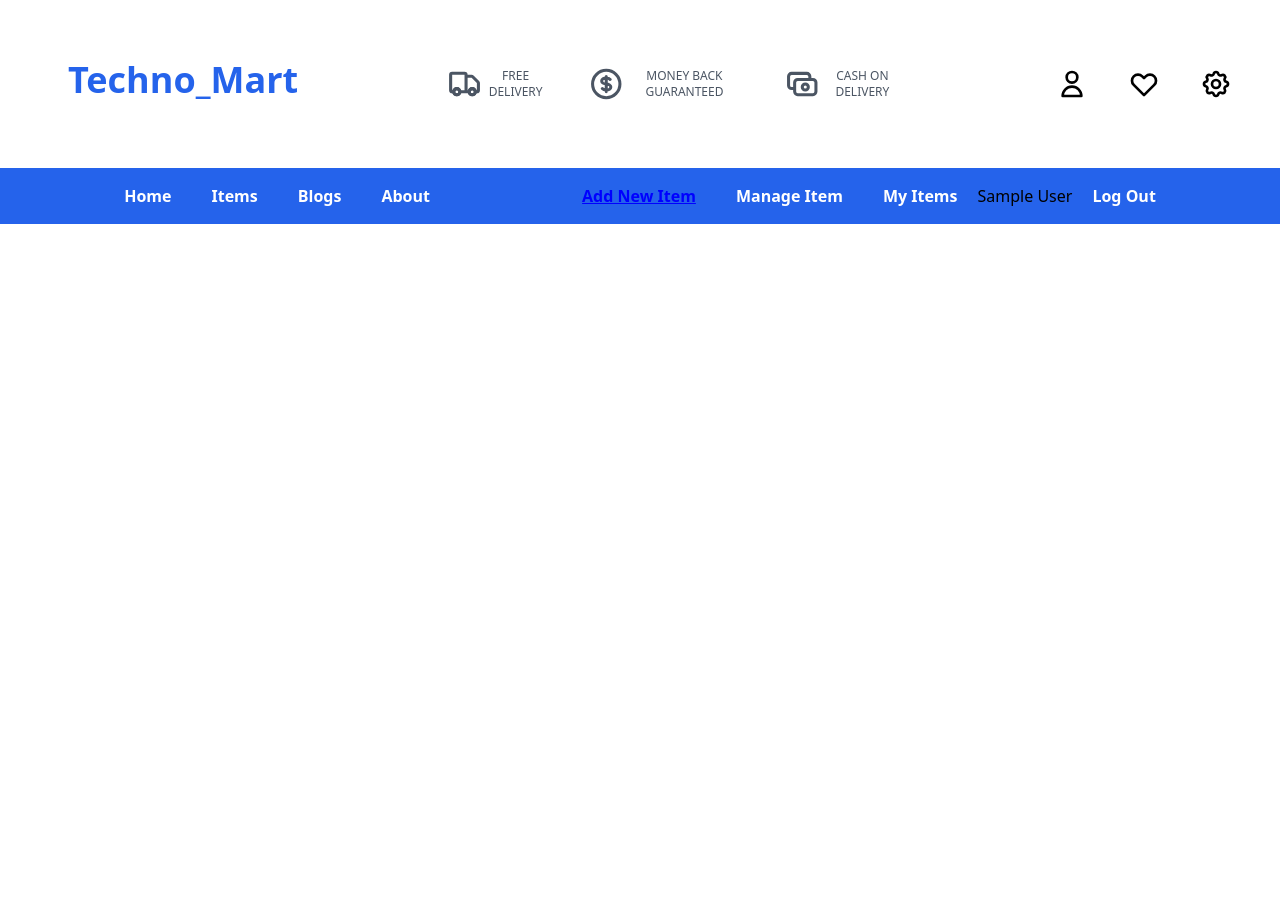
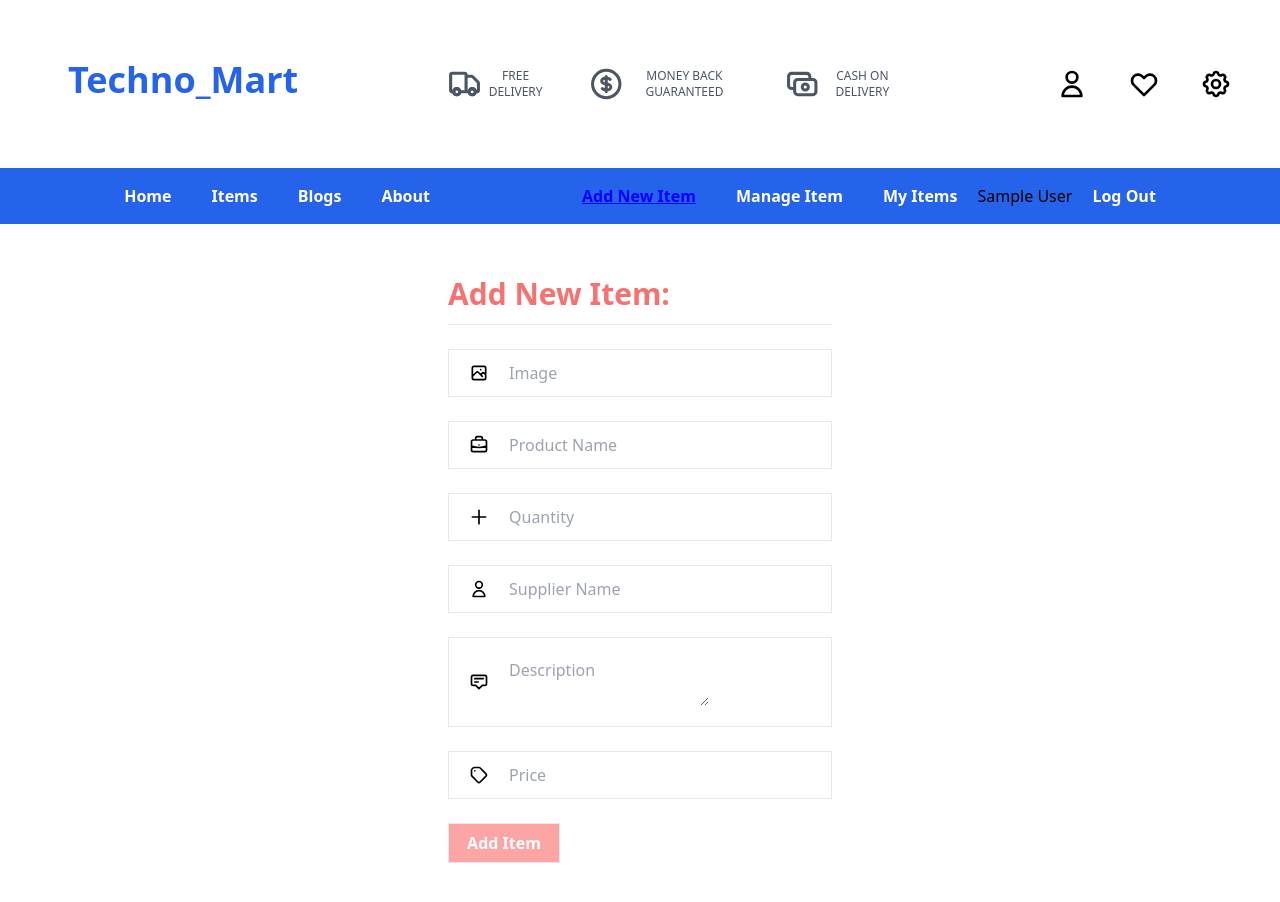
Before and after one commit to HasanAhamed1/techno_mart, a React (Create React App) app: page /additem in a window 1280 px wide. Before the commit the page ends 800 px from the top, so only its background shows below. Built offline with nearby package versions, Linux system fonts and the light colour scheme; no server answers; sample sign-in values are in the browser's storage.

Commit message:
additems

```diff
--- a/src/Component/AddItem/AddItem.js
+++ b/src/Component/AddItem/AddItem.js
@@ -1,11 +1,65 @@
-import React from 'react';
+import { AnnotationIcon, BriefcaseIcon, PhotographIcon, PlusCircleIcon, PlusIcon, TagIcon, UserIcon } from "@heroicons/react/outline";
+import React from "react";
+import { useForm } from "react-hook-form";
 
 const AddItem = () => {
-    return (
-        <div>
+  const { register, handleSubmit } = useForm();
+  const onSubmit = (data) => {
+    console.log(data);
+    const url = `http://localhost:5000/item`;
+    fetch(url, {
+      method: "POST",
+      headers: {
+        "content-type": "application/json",
+      },
+      body: JSON.stringify(data),
+    })
+      .then((res) => res.json())
+      .then((result) => {
+        console.log(result);
+      });
+  };
+  return (
+    <div className="grid justify-center m-10">
+        <h1 className="my-3 text-3xl font-bold text-red-400">Add New Item:</h1>
+        <hr />
+        <br />
+      <form onSubmit={handleSubmit(onSubmit)}>
+          <div className="flex items-center h-12 w-96 border p-5">
+              <PhotographIcon className="h-5 w-5 mr-5"></PhotographIcon>
+          <input placeholder="Image" {...register("image")} required />
+          </div>
+          <br />
+          <div className="flex items-center h-12 w-96 border p-5">
+              <BriefcaseIcon className="h-5 w-5 mr-5"></BriefcaseIcon>
+              <input placeholder="Product Name" {...register("productName")} required />
+          </div>
+          <br />
+          <div className="flex items-center h-12 w-96 border p-5">
+              <PlusIcon className="h-5 w-5 mr-5"></PlusIcon>
+              <input placeholder="Quantity" {...register("quantity")} required />
+          </div>
+          <br />
+          <div className="flex items-center h-12 w-96 border p-5">
+              <UserIcon className="h-5 w-5 mr-5"></UserIcon>
+              <input placeholder="Supplier Name" {...register("supplierName")} required />
+          </div>
+          <br />
+          <div className="flex items-center h-18 w-96 border p-5">
+              <AnnotationIcon className="h-5 w-5 mr-5"></AnnotationIcon>
+              <textarea placeholder="Description" {...register("description")} required />
+          </div>
+          <br />
+          <div className="flex items-center h-12 w-96 border p-5">
+              <TagIcon className="h-5 w-5 mr-5"></TagIcon>
+              <input placeholder="Price" {...register("price")} required />
+          </div>
 
-        </div>
-    );
+        <br />
+        <input className="grid justify-items-end border h-10 w-28 bg-red-300 text-white font-bold" type="submit" value="Add Item" />
+      </form>
+    </div>
+  );
 };
 
 export default AddItem;
```
